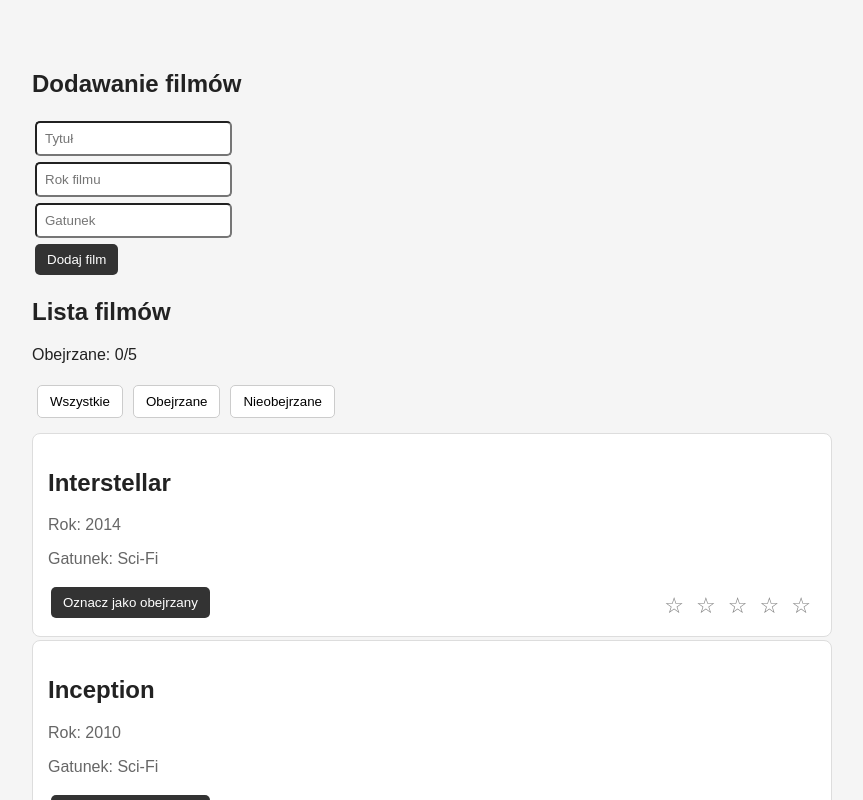
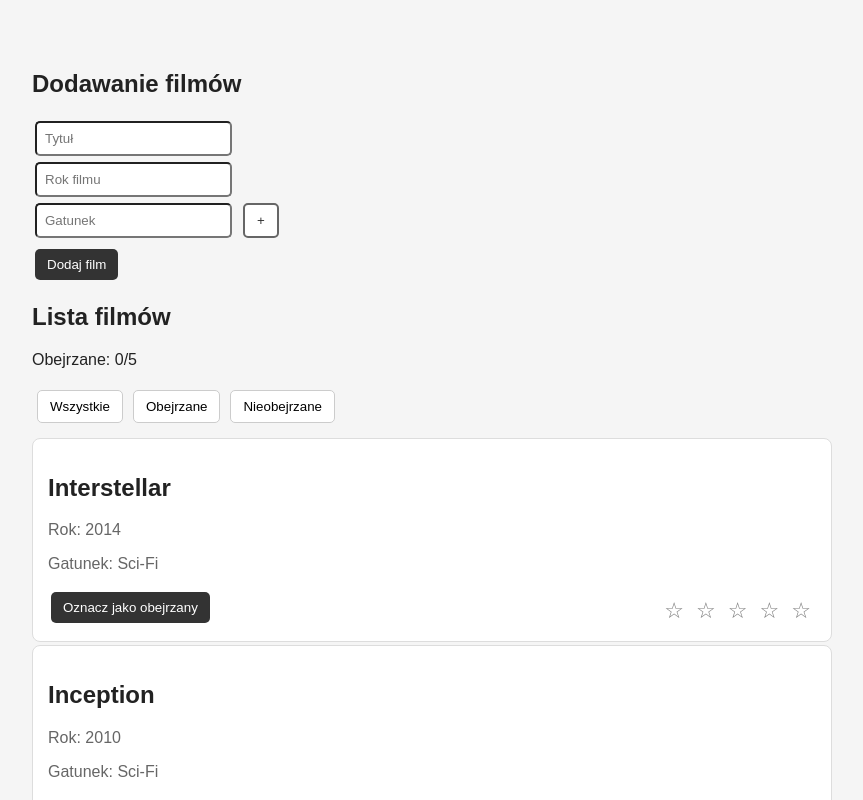
Before and after one commit to jedrochaj/movieList, a React (Vite) app: page / in a window 1280 px wide. Shown: the top 800 px of the page, without its empty margins (208-1071 px from the left). Built offline with nearby package versions, Linux system fonts and the light colour scheme.

Commit message:
Po zmianie gatunku na tablice

```diff
--- a/src/App.css
+++ b/src/App.css
@@ -55,5 +55,5 @@
   border-radius: 5px;
   padding: 8px;
   margin: 3px;
-
+  background-color: #ffffff;
 }
--- a/src/App.tsx
+++ b/src/App.tsx
@@ -1,6 +1,6 @@
-import moviesData from './data/movies.json';
+import moviesData from "./data/movies.json";
 import MovieCard from "./components/MovieCard";
-import { useState } from 'react';
+import { useState } from "react";
 import "./App.css";
 
 function App() {
@@ -9,8 +9,7 @@
   const [filter, setFilter] = useState("all");
   const [title, setTitle] = useState("");
   const [year, setYear] = useState("");
-  const [genre, setGenre] = useState("");
-
+  const [genre, setGenre] = useState<string[]>([""]);
 
   const filteredMovies = movies.filter((movie) => {
     if (filter === "watched") {
@@ -22,15 +21,15 @@
     return true;
   });
 
-  function addMovie(e: React.FormEvent<HTMLFormElement>){
+  function addMovie(e: React.FormEvent<HTMLFormElement>) {
     e.preventDefault();
 
-    if(!title.trim() || !year.trim() || !genre.trim()){
+    if (!title.trim() || !year.trim() || genre.some((g) => !g.trim())) {
       alert("Zadne pole nie moze byc puste");
       return;
     }
     const movieYear = Number(year);
-    if(movieYear<1900 || movieYear > new Date().getFullYear()){
+    if (movieYear < 1900 || movieYear > new Date().getFullYear()) {
       alert("Podaj poprawny rok");
       return;
     }
@@ -39,26 +38,82 @@
       id: Date.now(),
       title: title.trim(),
       year: movieYear,
-      genre: genre.trim(),
-    }
+      genre: genre.map((g) => g.trim()),
+    };
     setMovies([...movies, newMovie]);
     setTitle("");
     setYear("");
-    setGenre("");
+    setGenre([""]);
+  }
+  function addGenre() {
+    setGenre([...genre, ""]);
+  }
+  function changeGenre(index: number, value: string) {
+    const newGenres = [...genre];
+    newGenres[index] = value;
+    setGenre(newGenres);
   }
 
   return (
     <>
       <h2>Dodawanie filmów</h2>
       <form onSubmit={addMovie}>
-        <input type="text" name="title" placeholder='Tytuł' value={title} onChange={(e) => setTitle(e.target.value)} /><br />
-        <input type="number" name="year" placeholder='Rok filmu' value={year} onChange={(e) => setYear(e.target.value)}/><br />
-        <input type="text" placeholder='Gatunek' name="genre" value={genre} onChange={(e) => setGenre(e.target.value)} /><br />
+        <input
+          type="text"
+          name="title"
+          placeholder="Tytuł"
+          value={title}
+          onChange={(e) => setTitle(e.target.value)}
+        />
+        <br />
+        <input
+          type="number"
+          name="year"
+          placeholder="Rok filmu"
+          value={year}
+          onChange={(e) => setYear(e.target.value)}
+        />
+        <br />
+        {genre.map((g, index) => (
+          <div
+            key={index}
+            style={{
+              display: "flex",
+              alignItems: "center",
+              gap: "5px",
+              marginBottom: "5px",
+            }}
+          >
+            <input
+              type="text"
+              placeholder="Gatunek"
+              value={g}
+              onChange={(e) => changeGenre(index, e.target.value)}
+            />
+
+            {index === genre.length - 1 && (
+              <button
+                type="button"
+                onClick={addGenre}
+                style={{
+                  backgroundColor: "#ffffff",
+                  color: "#333",
+                  border: "2px solid #666",
+                }}
+              >
+                +
+              </button>
+            )}
+          </div>
+        ))}
+
         <button type="submit">Dodaj film</button>
       </form>
 
       <h2>Lista filmów</h2>
-      <p>Obejrzane: {watched.length}/{movies.length}</p>
+      <p>
+        Obejrzane: {watched.length}/{movies.length}
+      </p>
 
       <button onClick={() => setFilter("all")}>Wszystkie</button>
       <button onClick={() => setFilter("watched")}>Obejrzane</button>
--- a/src/components/MovieCard.tsx
+++ b/src/components/MovieCard.tsx
@@ -4,7 +4,7 @@
 type Props = {
   title: string;
   year: number;
-    genre: string;
+  genre: string[];
   isWatched: boolean;
   onWatched: () => void;
 };
@@ -17,8 +17,7 @@
       <div id="movie">
         <h2>{props.title}</h2>
         <p>Rok: {props.year}</p>
-                <p>Gatunek: {props.genre}</p>
-
+        <p>Gatunek: {props.genre.join(", ")}</p>
         <button onClick={props.onWatched} disabled={props.isWatched}>
           {props.isWatched ? "✓ Obejrzany" : "Oznacz jako obejrzany"}
         </button>
@@ -28,7 +27,11 @@
         {[1, 2, 3, 4, 5].map((stars) => {
           const isFilled = rating >= stars;
           return (
-                        <button key={stars} onClick={()=>setRating(stars)} style={{color: isFilled ? "gold" : "gray"}}>
+            <button
+              key={stars}
+              onClick={() => setRating(stars)}
+              style={{ color: isFilled ? "gold" : "gray" }}
+            >
               {isFilled ? "★" : "☆"}
             </button>
           );
--- a/src/data/movies.json
+++ b/src/data/movies.json
@@ -3,30 +3,30 @@
     "id": 1,
     "title": "Interstellar",
     "year": 2014,
-"genre": "Sci-Fi"
+    "genre": ["Sci-Fi"]
   },
   {
     "id": 2,
     "title": "Inception",
     "year": 2010,
-"genre": "Sci-Fi"
+    "genre": ["Sci-Fi"]
   },
   {
     "id": 3,
     "title": "The Matrix",
     "year": 1999,
-"genre": "Sci-Fi"
+    "genre": ["Sci-Fi"]
   },
   {
     "id": 4,
     "title": "Blade Runner 2049",
     "year": 2017,
-"genre": "Sci-Fi"
+    "genre": ["Sci-Fi"]
   },
   {
     "id": 5,
     "title": "Dune",
     "year": 2021,
-"genre": "Sci-Fi"
+    "genre": ["Sci-Fi"]
   }
 ]
```
Lines whose indentation alone changed are shown as unchanged.
